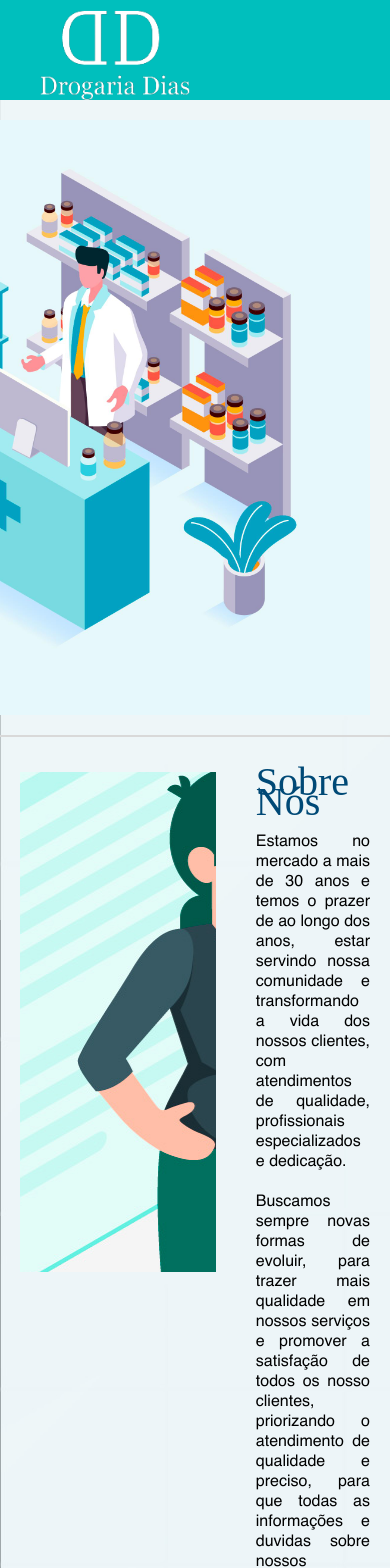
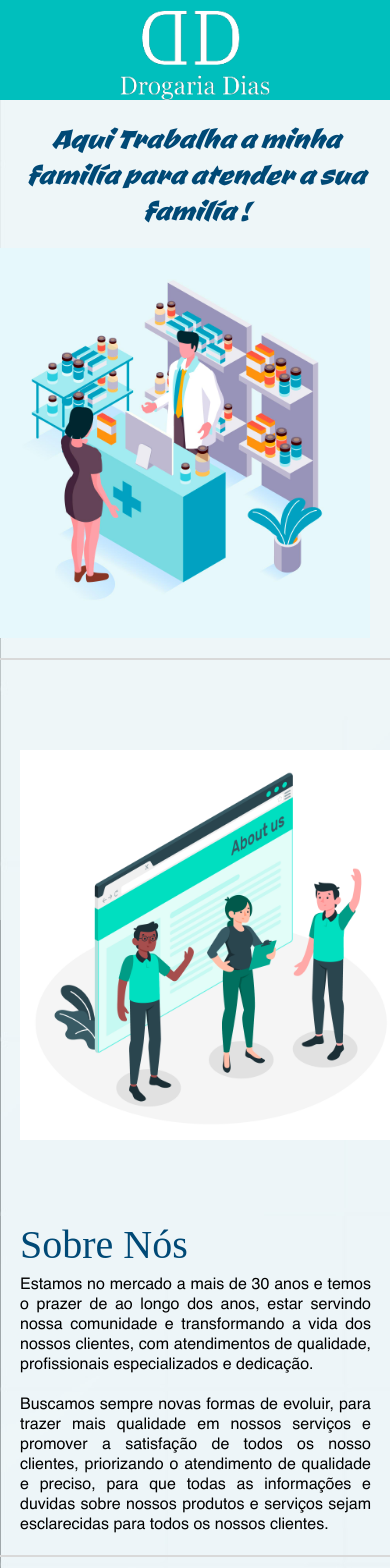
Before and after one commit to OliveiraL21/DrogariaDias, an Angular app: page / in a window 390 px wide. Shown: the top 1568 px of the page. Built offline with nearby package versions, Linux system fonts and the light colour scheme; a web font is replaced by a local one.

Commit message:
ajustando responsividade

```diff
--- a/src/app/components/main-content/main-content.component.scss
+++ b/src/app/components/main-content/main-content.component.scss
@@ -182,3 +182,60 @@
   width: 50%;
   margin-right: 30px;
 }
+
+@media screen and (max-width: 1024px) {
+  .home_content {
+    display: flex;
+    flex-direction: column;
+    width: 100%;
+  }
+  .home_content_slogan {
+    width: 100%;
+    margin-top: 20px;
+  }
+  .home_content_slogan > h1 {
+    margin: 0 20px;
+    font-size: 36px;
+  }
+  .home_main_img {
+    width: 100%;
+  }
+  .home_img {
+    width: 100%;
+    height: 100%;
+  }
+  .sobreNos {
+    flex-direction: column;
+  }
+  .sobre_nos_img {
+    width: 100%;
+    background-size: contain;
+    background-repeat: no-repeat;
+  }
+  .sobre_nos_conteudo {
+    width: 90%;
+  }
+
+  .cards {
+    display: flex;
+    flex-direction: column;
+    align-items: center;
+  }
+
+  .contatos {
+    display: flex;
+    flex-direction: column;
+  }
+  .contatos_content {
+    width: 100%;
+    padding: 0;
+    margin: 0;
+    text-align: center;
+  }
+
+  .contato_img {
+    width: 100%;
+    margin: 0;
+    background-size: contain;
+  }
+}
--- a/src/app/components/navbar/navbar.component.scss
+++ b/src/app/components/navbar/navbar.component.scss
@@ -41,3 +41,14 @@
   font-weight: bold;
   font-family: "Montserrat", sans-serif;
 }
+
+@media (max-width: 1024px) {
+  .logotipo__navbar {
+    margin: 0 auto;
+    margin-top: 10px;
+  }
+
+  .header {
+    width: 100%;
+  }
+}
```
Also changed, not shown: src/assets/images/ilustrações/contact.jpg.
